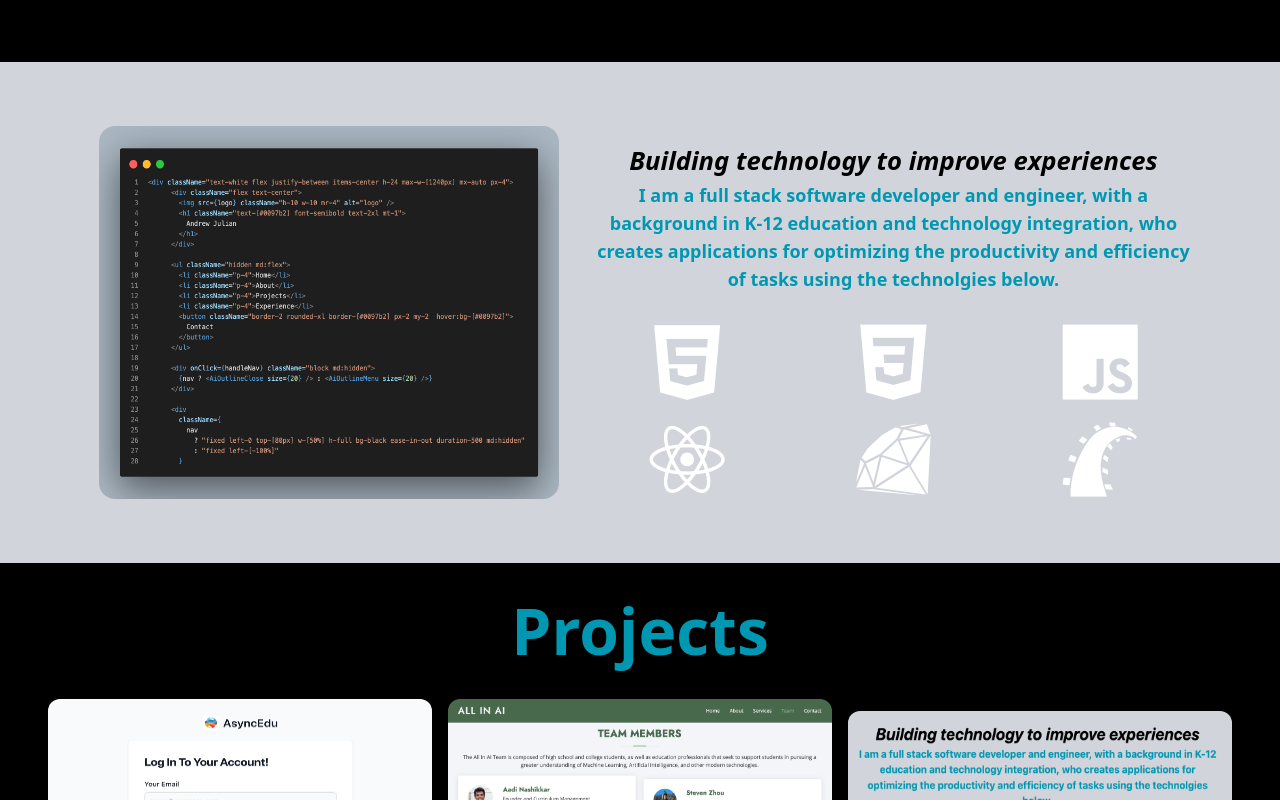
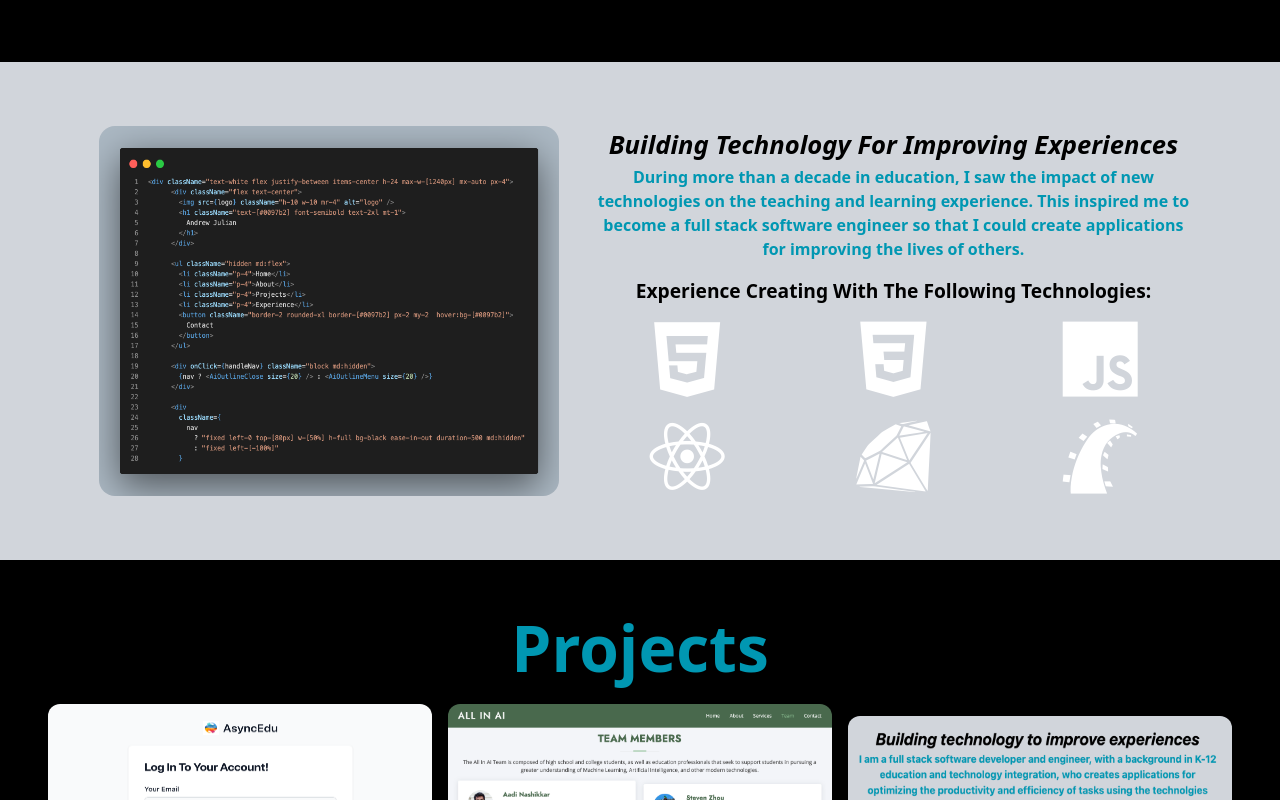
Before and after one commit to andrewjulian/portfolio-website, a React (Vite) app in the folder portfolio-website/: page / in a window 1280 px wide. Shown: the part 680-1480 px from the top of the page. Built offline with nearby package versions, Linux system fonts and the light colour scheme.

Commit message:
made some visual adjustments

```diff
--- a/portfolio-website/src/components/About.jsx
+++ b/portfolio-website/src/components/About.jsx
@@ -58,16 +58,19 @@ const About = () => {
         className="hidden sm:flex w-[40%] mx-[3%] rounded-2xl"
       />
       <div className="block sm:mr-[2%]">
-        <h1 className="text-center text-black sm:text-black italic font-bold text-[4vw] sm:text-[2vw] mt-4 py-auto">
-          Building technology to improve experiences
+        <h1 className="text-center text-black sm:text-black italic font-bold text-[4vw] sm:text-[2vw]  py-auto">
+          Building Technology For Improving Experiences
         </h1>
-        <h3 className="text-center text-lg text-[#0097b2] sm:text-[#0097b2] font-bold ">
-          I am a full stack software developer and engineer, with a background
-          in K-12 education and technology integration, who creates applications
-          for optimizing the productivity and efficiency of tasks using the
-          technolgies below.
+        <h3 className="text-center text-md text-[#0097b2] sm:text-[#0097b2] font-bold mb-4">
+          During more than a decade in education, I saw the impact of new
+          technologies on the teaching and learning experience. This inspired me
+          to become a full stack software engineer so that I could create
+          applications for improving the lives of others.
         </h3>
-        <div className="grid grid-cols-3 place-items-center gap-5 pt-8">
+        <h1 className="text-center text-black sm:text-black  font-bold text-[3vw] sm:text-[1.5vw] mt-2 py-auto">
+          Experience Creating With The Following Technologies:
+        </h1>
+        <div className="grid grid-cols-3 place-items-center gap-5 pt-4">
           <div onMouseOver={htmlMouseOver} onMouseOut={htmlMouseOut}>
             {htmlHover ? (
               <i className="text-[15vw] devicon-html5-plain colored m-5 sm:text-[6vw] devicon-html5-plain colored"></i>
--- a/portfolio-website/src/components/Projects.jsx
+++ b/portfolio-website/src/components/Projects.jsx
@@ -65,8 +65,8 @@ const newtechprojects = newtech.map((project) => {
 
 const Projects = () => {
   return (
-    <div className="my-5">
-      <h1 className="text-center text-[#0097b2] font-extrabold text-[6vw] sm:text-[5vw] my-3">
+    <div className="my-10">
+      <h1 className="text-center text-[#0097b2] font-extrabold text-[8vw] md:text-[5vw] ">
         Projects
       </h1>
       <div className="flex flex-col lg:flex-row items-center justify-center px-10">
```
